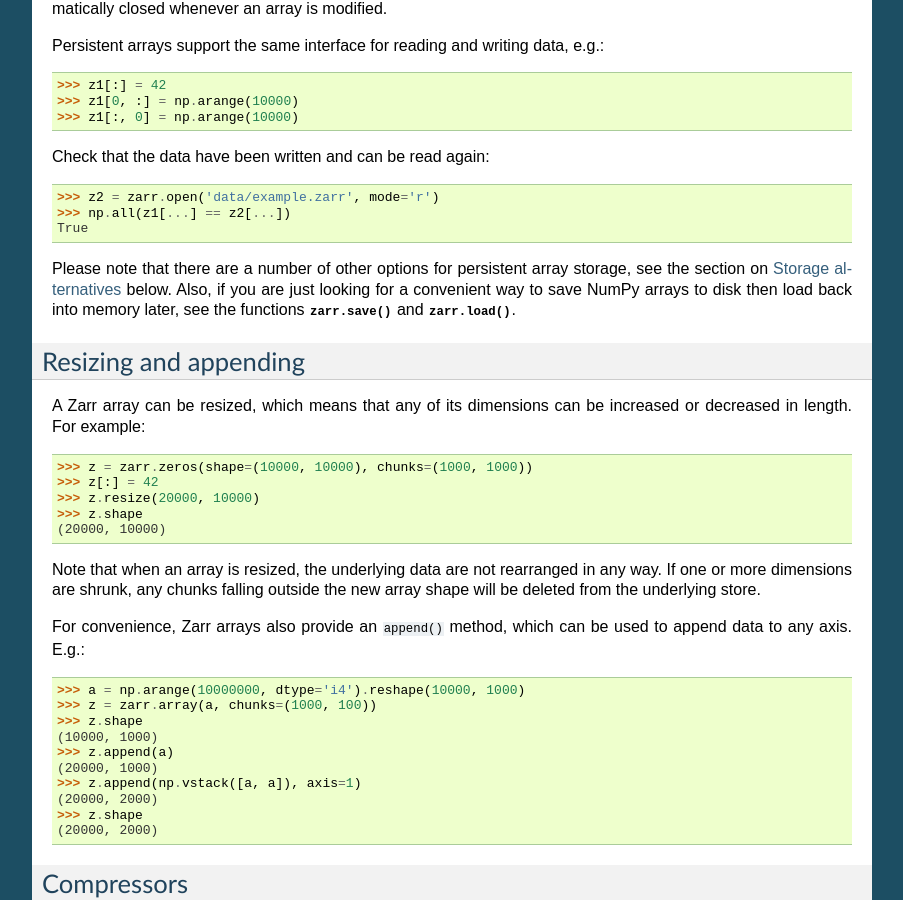
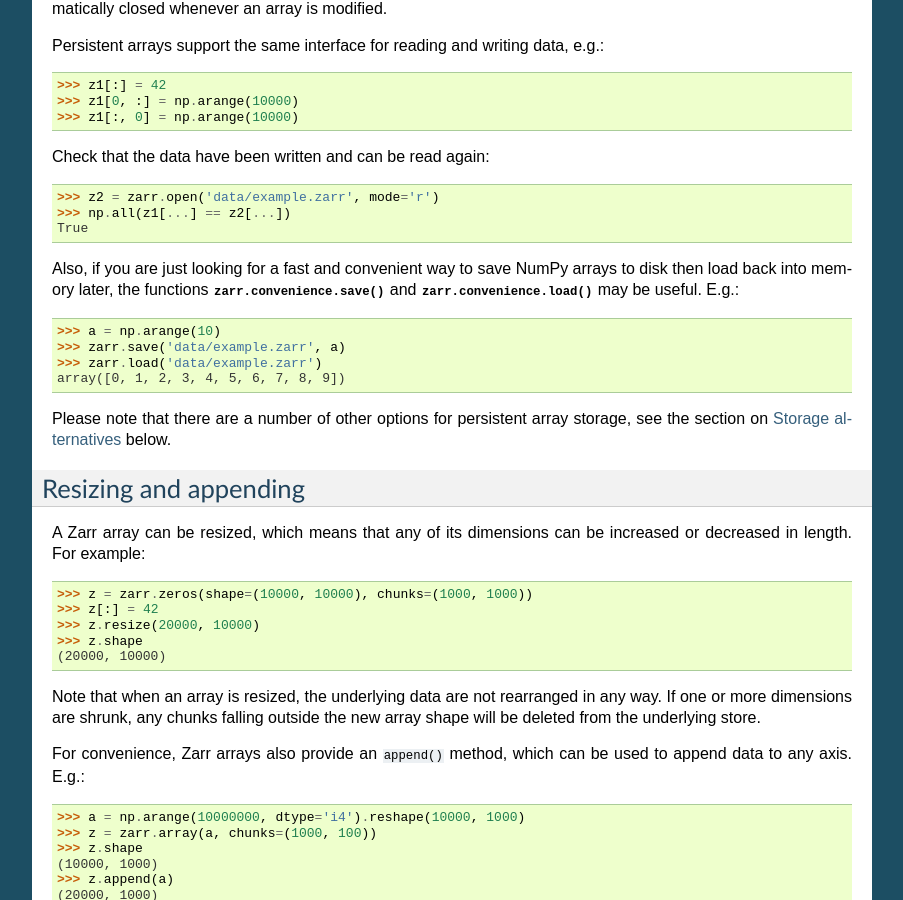
Before and after one commit to enthusiastdev121/zarr-python, a Sphinx documentation site: the page built from docs/tutorial.rst, in a window 1280 px wide and 900 px high, scrolled down 1316 px. Shown: the whole window, without its empty margins (198-1101 px from the left). Built offline with Sphinx 7.4.7, drawn with Linux system fonts in a browser that asks for light colours; the version number could not be read and is left out.

Commit message:
doc save/load

```diff
--- a/docs/tutorial.rst
+++ b/docs/tutorial.rst
@@ -96,10 +96,17 @@ Check that the data have been written and can be read again::
     >>> np.all(z1[...] == z2[...])
     True
 
+Also, if you are just looking for a fast and convenient way to save NumPy arrays to disk
+then load back into memory later, the functions :func:`zarr.convenience.save` and
+:func:`zarr.convenience.load` may be useful. E.g.::
+
+    >>> a = np.arange(10)
+    >>> zarr.save('data/example.zarr', a)
+    >>> zarr.load('data/example.zarr')
+    array([0, 1, 2, 3, 4, 5, 6, 7, 8, 9])
+
 Please note that there are a number of other options for persistent array
-storage, see the section on :ref:`tutorial_tips_storage` below. Also, if you are
-just looking for a convenient way to save NumPy arrays to disk then load back
-into memory later, see the functions :func:`zarr.save` and :func:`zarr.load`.
+storage, see the section on :ref:`tutorial_tips_storage` below.
 
 .. _tutorial_resize:
 
```
